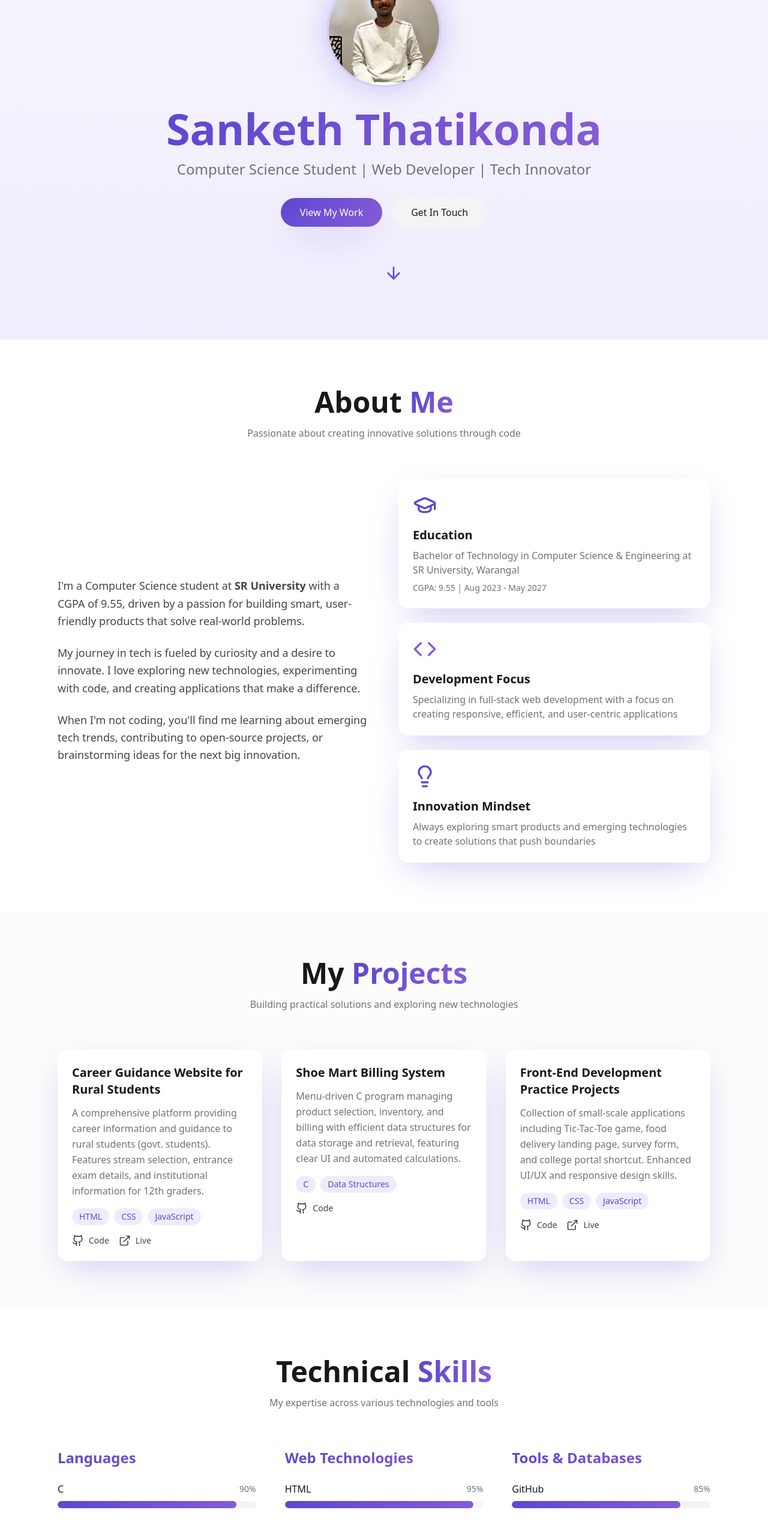
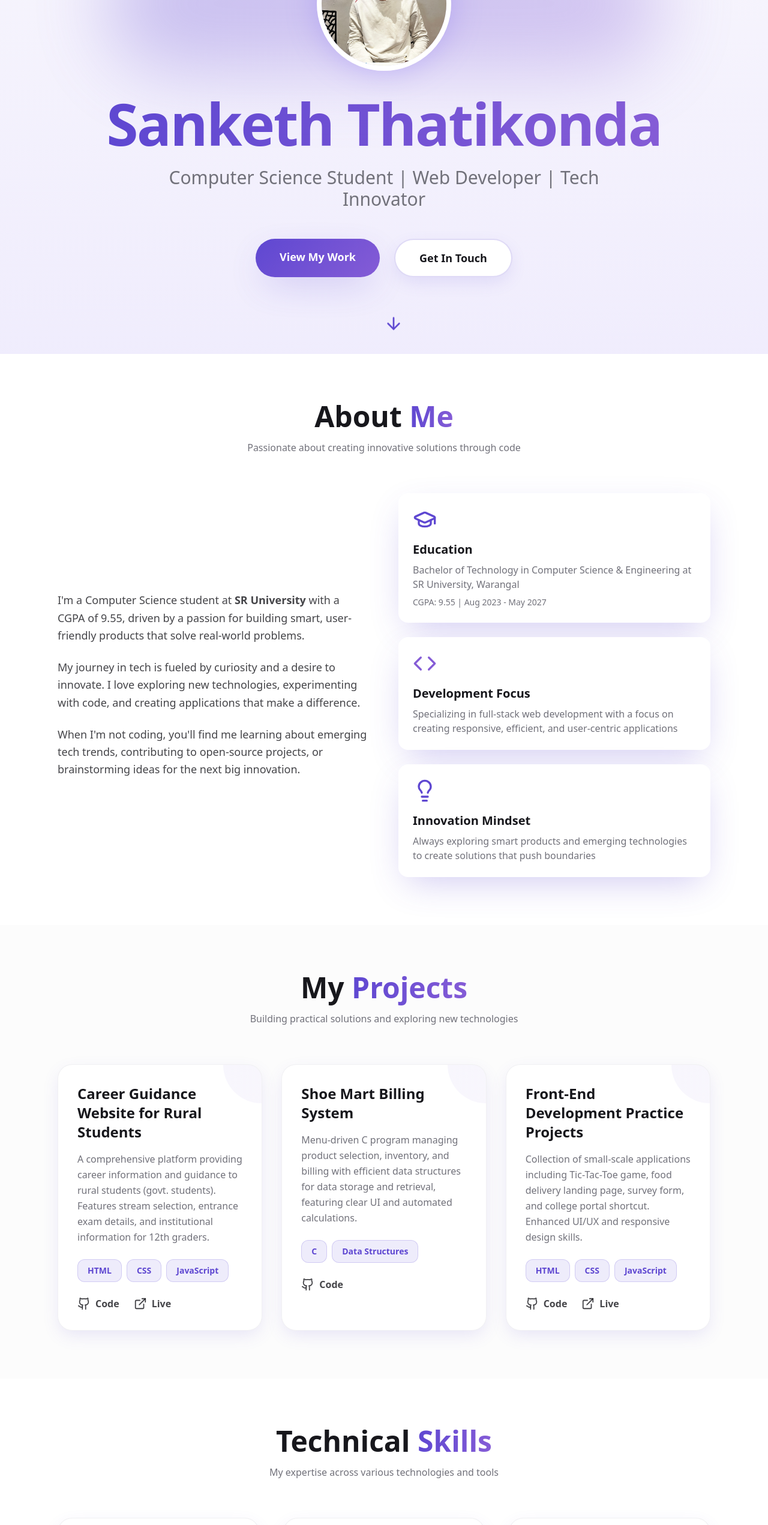
Before and after one commit to Sanzzz1125/sanketh-portfolio, a React (Vite) app: page / in a window 1280 px wide. Shown: the part 234-2776 px from the top of the page at 60% size. Built offline with nearby package versions, Linux system fonts and the light colour scheme; the HTML template or start-up script is replaced by a standard one.

Commit message:
Update navigation and UI

```diff
--- a/src/components/Hero.tsx
+++ b/src/components/Hero.tsx
@@ -14,27 +14,28 @@ const Hero = () => {
 
       <div className="max-w-6xl mx-auto px-6 py-32 text-center relative z-10">
         <div className="animate-fade-in">
-          <div className="mb-8">
+          <div className="mb-10 relative">
+            <div className="absolute inset-0 blur-3xl opacity-30 rounded-full" style={{ background: "var(--gradient-primary)" }}></div>
             <img
               src={profilePhoto}
               alt="Sanketh Thatikonda"
-              className="w-48 h-48 rounded-full mx-auto object-cover border-4 border-primary/20 shadow-2xl hover-lift"
+              className="w-56 h-56 rounded-full mx-auto object-cover border-8 border-background shadow-2xl hover-lift relative z-10"
               style={{ boxShadow: "var(--shadow-glow)" }}
             />
           </div>
 
-          <h1 className="text-5xl md:text-7xl font-bold mb-4">
+          <h1 className="text-6xl md:text-8xl font-extrabold mb-6 tracking-tight">
             <span className="gradient-text">Sanketh Thatikonda</span>
           </h1>
 
-          <p className="text-xl md:text-2xl text-muted-foreground mb-8 max-w-3xl mx-auto">
+          <p className="text-2xl md:text-3xl text-muted-foreground mb-12 max-w-3xl mx-auto font-light">
             Computer Science Student | Web Developer | Tech Innovator
           </p>
 
-          <div className="flex flex-wrap gap-4 justify-center">
+          <div className="flex flex-wrap gap-6 justify-center">
             <a
               href="#projects"
-              className="px-8 py-3 rounded-full font-medium transition-all duration-300"
+              className="px-10 py-4 rounded-full font-semibold transition-all duration-300 hover-lift text-lg"
               style={{
                 background: "var(--gradient-primary)",
                 color: "white",
@@ -45,7 +46,8 @@ const Hero = () => {
             </a>
             <a
               href="#contact"
-              className="px-8 py-3 rounded-full bg-secondary text-secondary-foreground font-medium hover:bg-secondary/80 transition-all duration-300"
+              className="px-10 py-4 rounded-full bg-card text-foreground font-semibold hover:bg-card/80 transition-all duration-300 border-2 border-primary/20 hover-lift text-lg"
+              style={{ boxShadow: "var(--shadow-card)" }}
             >
               Get In Touch
             </a>
--- a/src/components/Navigation.tsx
+++ b/src/components/Navigation.tsx
@@ -33,7 +33,7 @@ const Navigation = () => {
       <div className="max-w-7xl mx-auto px-6 py-4">
         <div className="flex items-center justify-between">
           <a href="#home">
-            <span className="text-2xl font-bold gradient-text">Sanketh T.</span>
+            <span className="text-2xl font-bold gradient-text tracking-wider">PORTFOLIO</span>
           </a>
 
           {/* Desktop Navigation */}
--- a/src/components/Projects.tsx
+++ b/src/components/Projects.tsx
@@ -42,42 +42,44 @@ const Projects = () => {
           {projects.map((project, index) => (
             <div
               key={index}
-              className="bg-card rounded-2xl p-6 hover-lift"
-              style={{ boxShadow: "var(--shadow-elegant)" }}
+              className="bg-card rounded-3xl p-8 hover-lift border border-border/50 backdrop-blur-sm relative overflow-hidden group"
+              style={{ boxShadow: "var(--shadow-card)" }}
             >
-              <h3 className="text-xl font-bold mb-3">{project.title}</h3>
-              <p className="text-muted-foreground mb-4 leading-relaxed">
+              <div className="absolute top-0 right-0 w-32 h-32 opacity-5 rounded-full -translate-y-1/2 translate-x-1/2" style={{ background: "var(--gradient-primary)" }}></div>
+
+              <h3 className="text-2xl font-bold mb-4 relative z-10">{project.title}</h3>
+              <p className="text-muted-foreground mb-6 leading-relaxed text-base relative z-10">
                 {project.description}
               </p>
 
-              <div className="flex flex-wrap gap-2 mb-4">
+              <div className="flex flex-wrap gap-2 mb-6 relative z-10">
                 {project.tech.map((tech, i) => (
                   <span
                     key={i}
-                    className="px-3 py-1 bg-primary/10 text-primary rounded-full text-sm font-medium"
+                    className="px-4 py-2 bg-primary/10 text-primary rounded-xl text-sm font-semibold border border-primary/20"
                   >
                     {tech}
                   </span>
                 ))}
               </div>
 
-              <div className="flex gap-4">
+              <div className="flex gap-6 relative z-10">
                 <a
                   href={project.github}
-                  className="flex items-center gap-2 text-foreground/80 hover:text-primary transition-colors"
+                  className="flex items-center gap-2 text-foreground/80 hover:text-primary transition-all duration-300 font-semibold"
                   aria-label="View GitHub repository"
                 >
-                  <Github size={20} />
-                  <span className="text-sm font-medium">Code</span>
+                  <Github size={22} />
+                  <span>Code</span>
                 </a>
                 {project.live && (
                   <a
                     href={project.live}
-                    className="flex items-center gap-2 text-foreground/80 hover:text-primary transition-colors"
+                    className="flex items-center gap-2 text-foreground/80 hover:text-primary transition-all duration-300 font-semibold"
                     aria-label="View live project"
                   >
-                    <ExternalLink size={20} />
-                    <span className="text-sm font-medium">Live</span>
+                    <ExternalLink size={22} />
+                    <span>Live</span>
                   </a>
                 )}
               </div>
--- a/src/components/Skills.tsx
+++ b/src/components/Skills.tsx
@@ -35,26 +35,27 @@ const Skills = () => {
           My expertise across various technologies and tools
         </p>
 
-        <div className="grid md:grid-cols-3 gap-12">
+        <div className="grid md:grid-cols-3 gap-10">
           {skillCategories.map((category, idx) => (
-            <div key={idx} className="space-y-6">
-              <h3 className="text-2xl font-bold mb-6 gradient-text">
+            <div key={idx} className="bg-card rounded-3xl p-8 space-y-6 border border-border/50" style={{ boxShadow: "var(--shadow-card)" }}>
+              <h3 className="text-3xl font-extrabold mb-8 gradient-text">
                 {category.category}
               </h3>
               {category.skills.map((skill, i) => (
-                <div key={i} className="space-y-2">
+                <div key={i} className="space-y-3">
                   <div className="flex justify-between items-center">
-                    <span className="font-medium">{skill.name}</span>
-                    <span className="text-sm text-muted-foreground">
+                    <span className="font-semibold text-lg">{skill.name}</span>
+                    <span className="text-sm text-primary font-bold px-3 py-1 bg-primary/10 rounded-full">
                       {skill.level}%
                     </span>
                   </div>
-                  <div className="h-3 bg-secondary rounded-full overflow-hidden">
+                  <div className="h-4 bg-secondary/50 rounded-full overflow-hidden backdrop-blur-sm">
                     <div
-                      className="h-full rounded-full transition-all duration-1000"
+                      className="h-full rounded-full transition-all duration-1000 hover-lift"
                       style={{
                         width: `${skill.level}%`,
                         background: "var(--gradient-primary)",
+                        boxShadow: "0 0 20px hsl(var(--primary) / 0.4)",
                       }}
                     ></div>
                   </div>
@@ -64,16 +65,16 @@ const Skills = () => {
           ))}
         </div>
 
-        <div className="mt-16">
-          <h3 className="text-2xl font-bold text-center mb-8">
+        <div className="mt-20">
+          <h3 className="text-3xl font-bold text-center mb-10">
             Certifications
           </h3>
           <div className="flex justify-center">
             <div
-              className="inline-block px-6 py-3 bg-card rounded-xl"
-              style={{ boxShadow: "var(--shadow-elegant)" }}
+              className="inline-block px-8 py-5 bg-card rounded-2xl border border-primary/20 hover-lift"
+              style={{ boxShadow: "var(--shadow-card)" }}
             >
-              <p className="font-medium">
+              <p className="font-semibold text-lg gradient-text">
                 C Programming (NPTEL, IIT Kanpur)
               </p>
             </div>
```
